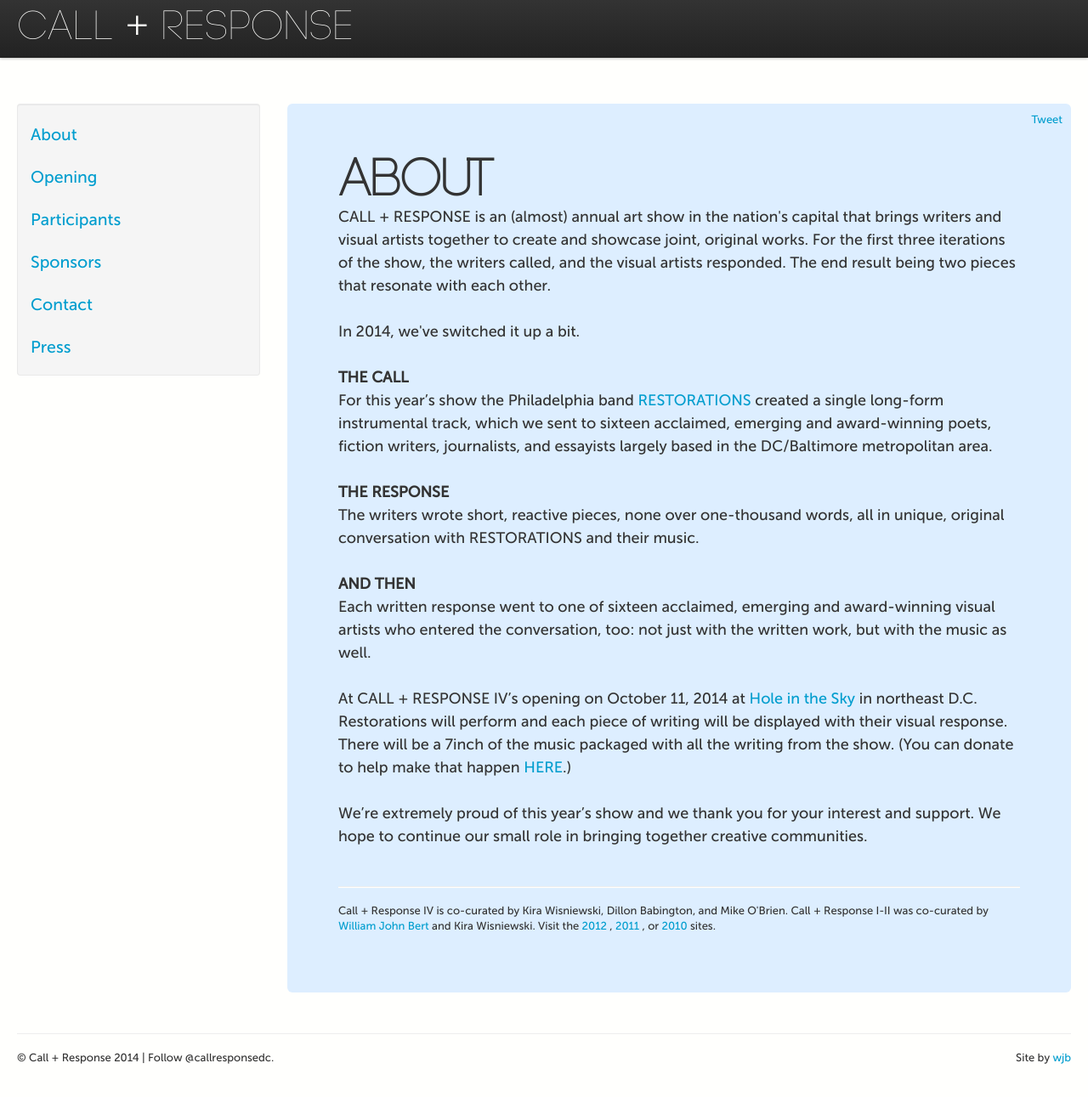
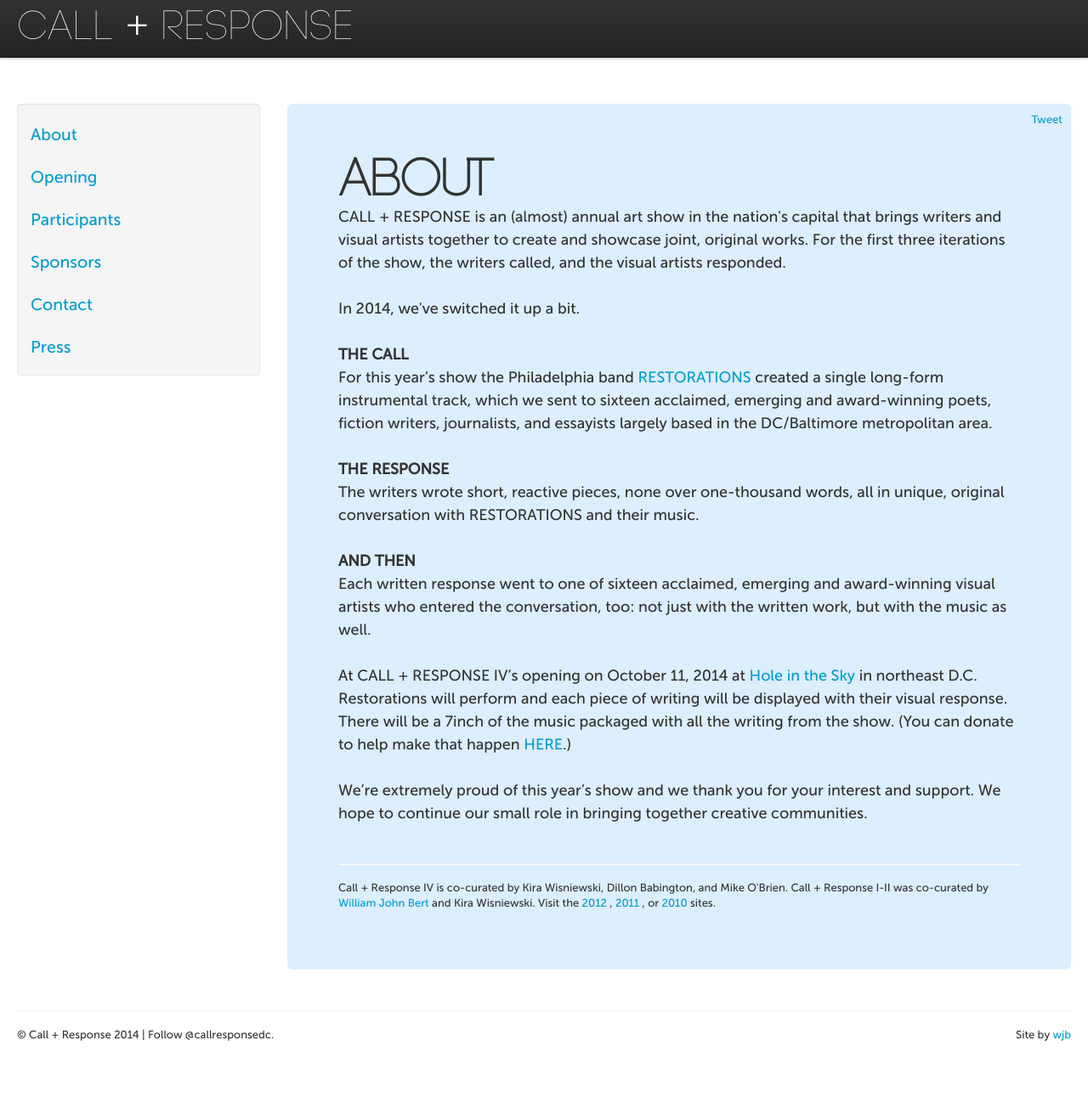
Before and after one commit to callandresponsedc/callandresponsedc, a Jekyll site: the page built from about/index.html, in a window 1280 px wide and 1303 px high. Shown: the top 1291 px of the window at 85% size. Built offline with Jekyll 4.4.1, drawn with Linux system fonts in a browser that asks for light colours; Markdown is read by kramdown in place of the engine named in the settings; comment, search, counter and statistics services are not loaded.

Commit message:
Update index.html

```diff
--- a/about/index.html
+++ b/about/index.html
@@ -6,7 +6,7 @@
 <h1>About
 </h1>
 <p>
-CALL + RESPONSE is an (almost) annual art show in the nation's capital that brings writers and visual artists together to create and showcase joint, original works. For the first three iterations of the show, the writers called, and the visual artists responded. The end result being two pieces that resonate with each other.
+CALL + RESPONSE is an (almost) annual art show in the nation's capital that brings writers and visual artists together to create and showcase joint, original works. For the first three iterations of the show, the writers called, and the visual artists responded.
   <br/><br/>
 In 2014, we've switched it up a bit.
   <br/><br/>
```
